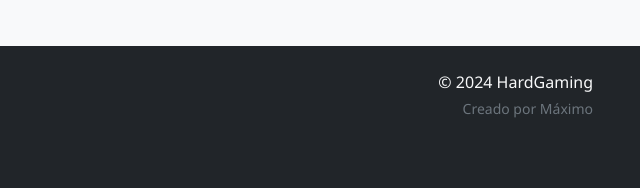
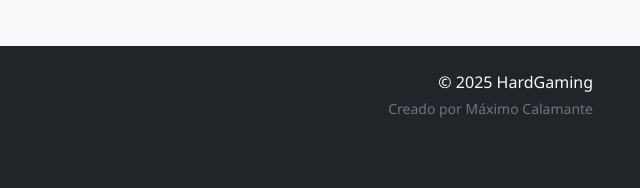
Before and after one commit to MaxiCalamante/HardGaming, a plain HTML site: page index.html in a window 1280 px wide. Shown: the part 1016-1204 px from the top of the page, 605-1245 px from the left. Drawn offline with nearby package versions, Linux system fonts and the light colour scheme.

Commit message:
Actualización semantica

```diff
--- a/index.html
+++ b/index.html
@@ -4,14 +4,14 @@
 <head>
     <meta charset="UTF-8">
     <meta name="viewport" content="width=device-width, initial-scale=1.0">
-    <title>HardGaming - Tu tienda gamer de confianza</title>
+    <title>HardGaming</title>
     <meta name="description" content="HardGaming - La mejor tienda de hardware gaming, periféricos y asesoramiento personalizado. Encontrá PC gamers, consolas y más.">
     <link rel="shortcut icon" href="assets/favicon.ico" type="image/x-icon">
 
     <!-- Bootstrap CSS -->
     <link href="https://cdn.jsdelivr.net/npm/bootstrap@5.3.2/dist/css/bootstrap.min.css" rel="stylesheet" integrity="sha384-T3c6CoIi6uLrA9TneNEoa7RxnatzjcDSCmG1MXxSR1GAsXEV/Dwwykc2MPK8M2HN" crossorigin="anonymous">
 
-    <!-- Custom CSS -->
+    <!-- CSS -->
     <link rel="stylesheet" href="styles/styles.css">
 </head>
 
@@ -55,7 +55,7 @@
         </nav>
     </header>
 
-    <!-- ========== MAIN CONTENT ========== -->
+    <!-- ========== Contenido Principal ========== -->
     <main class="main-home">
         <!-- Hero Section -->
         <section class="hero-section py-5">
@@ -69,7 +69,7 @@
             </div>
         </section>
 
-        <!-- Features Section -->
+        <!-- Seccion de Caracteristicas -->
         <section class="features-section py-5">
             <div class="container">
                 <div class="row g-4">
@@ -115,14 +115,14 @@
                     <p class="text-muted small">Especialistas en hardware gaming y asesoramiento personalizado</p>
                 </div>
                 <div class="col-md-6 text-md-end">
-                    <p class="mb-1">&copy; 2024 HardGaming</p>
-                    <p class="text-muted small">Creado por Máximo</p>
+                    <p class="mb-1">&copy; 2025 HardGaming</p>
+                    <p class="text-muted small">Creado por Máximo Calamante</p>
                 </div>
             </div>
         </div>
     </footer>
 
-    <!-- Bootstrap JS -->
+    <!-- Bootstrap -->
     <script src="https://cdn.jsdelivr.net/npm/bootstrap@5.3.2/dist/js/bootstrap.bundle.min.js" integrity="sha384-C6RzsynM9kWDrMNeT87bh95OGNyZPhcTNXj1NW7RuBCsyN/o0jlpcV8Qyq46cDfL" crossorigin="anonymous"></script>
 </body>
 
--- a/styles/styles.css
+++ b/styles/styles.css
@@ -1,4 +1,4 @@
-/* ========== CSS CUSTOM PROPERTIES (VARIABLES) ========== */
+/* ========== CSS  ========== */
 :root {
     /* Colores principales */
     --primary-color: #0d6efd;
@@ -110,7 +110,7 @@ body {
 .navbar-nav .nav-link.active::after {
     width: 80%;
 }
-/* ========== MAIN CONTENT - HOME ========== */
+/* ========== CONTENIDO PRINCIPAL - HOME ========== */
 .main-home {
     min-height: calc(100vh - 200px);
 }
@@ -131,7 +131,7 @@ body {
     opacity: 0.95;
 }
 
-/* Features Section */
+/* Contenido Principal*/
 .features-section {
     background-color: var(--white);
 }
```
Also changed, not shown: pages/contacto.html (+7 -7 lines), pages/nosotros.html (+7 -7 lines), pages/referencias.html (+7 -7 lines), pages/tienda.html (+6 -6 lines).
